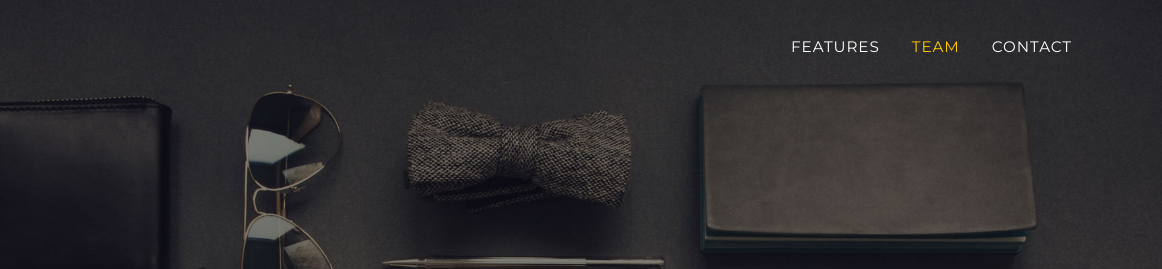
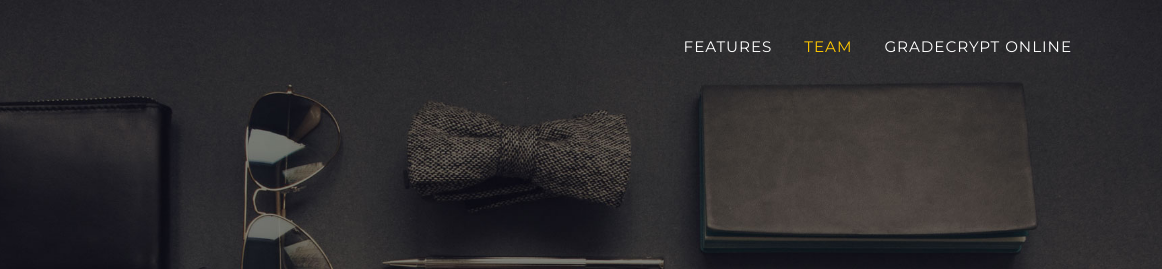
Before and after one commit to abg3hobener/abgehobener.github.io, a plain HTML site: page index.html in a window 1280 px wide. Shown: the top 269 px of the page, 118-1280 px from the left. Drawn offline with nearby package versions, Linux system fonts and the light colour scheme.

Commit message:
Update index.html

```diff
--- a/index.html
+++ b/index.html
@@ -29,7 +29,7 @@
                     <ul class="navbar-nav text-uppercase ms-auto py-4 py-lg-0">
                         <li class="nav-item"><a class="nav-link" href="#services">Features</a></li>
                         <li class="nav-item"><a class="nav-link" href="#team">Team</a></li>
-                        <li class="nav-item"><a class="nav-link" href="#contact">Contact</a></li>
+                        <li class="nav-item"><a class="nav-link" href="#lenblum.de">Gradecrypt Online</a></li>
                     </ul>
                 </div>
             </div>
```
